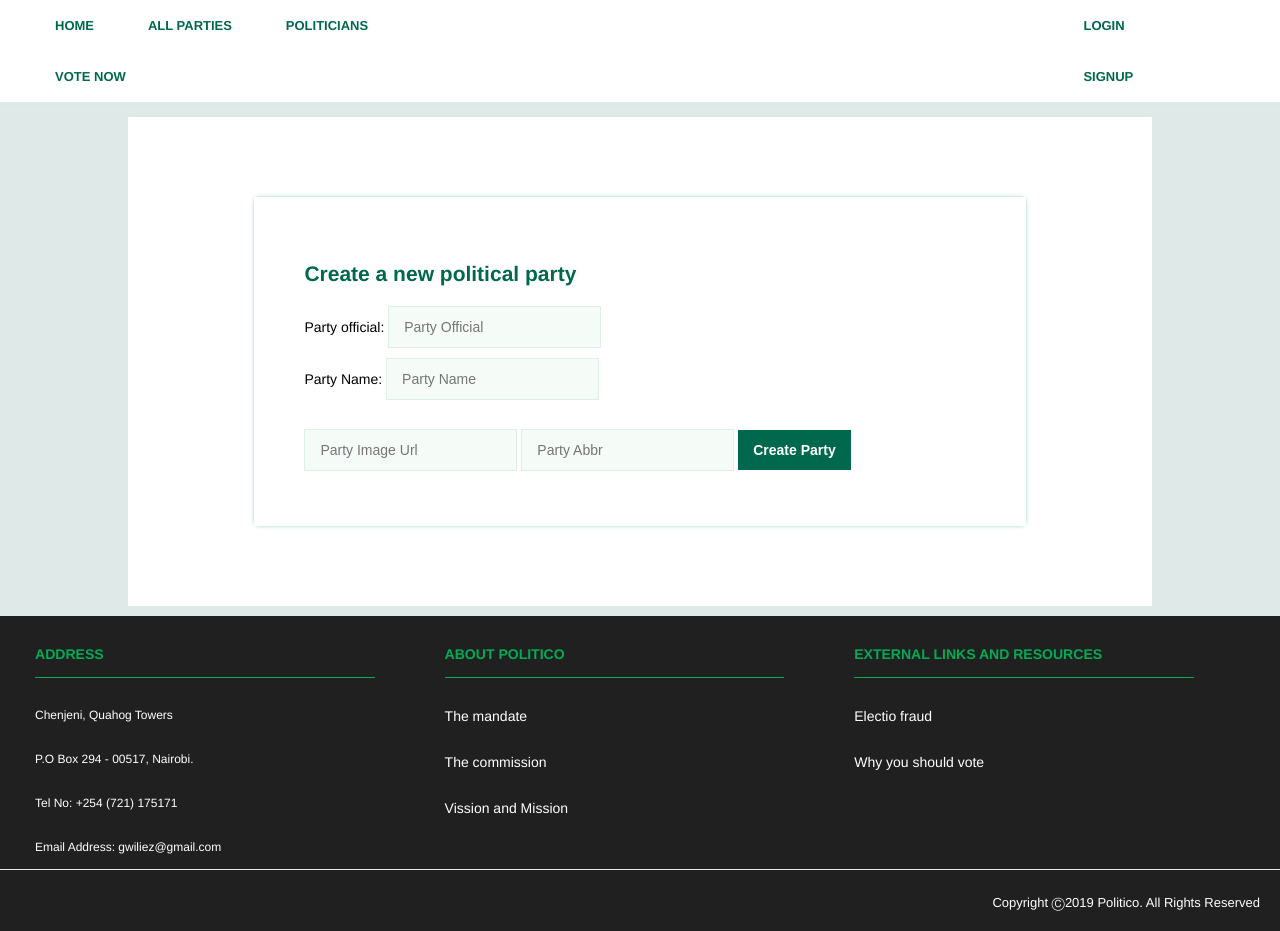
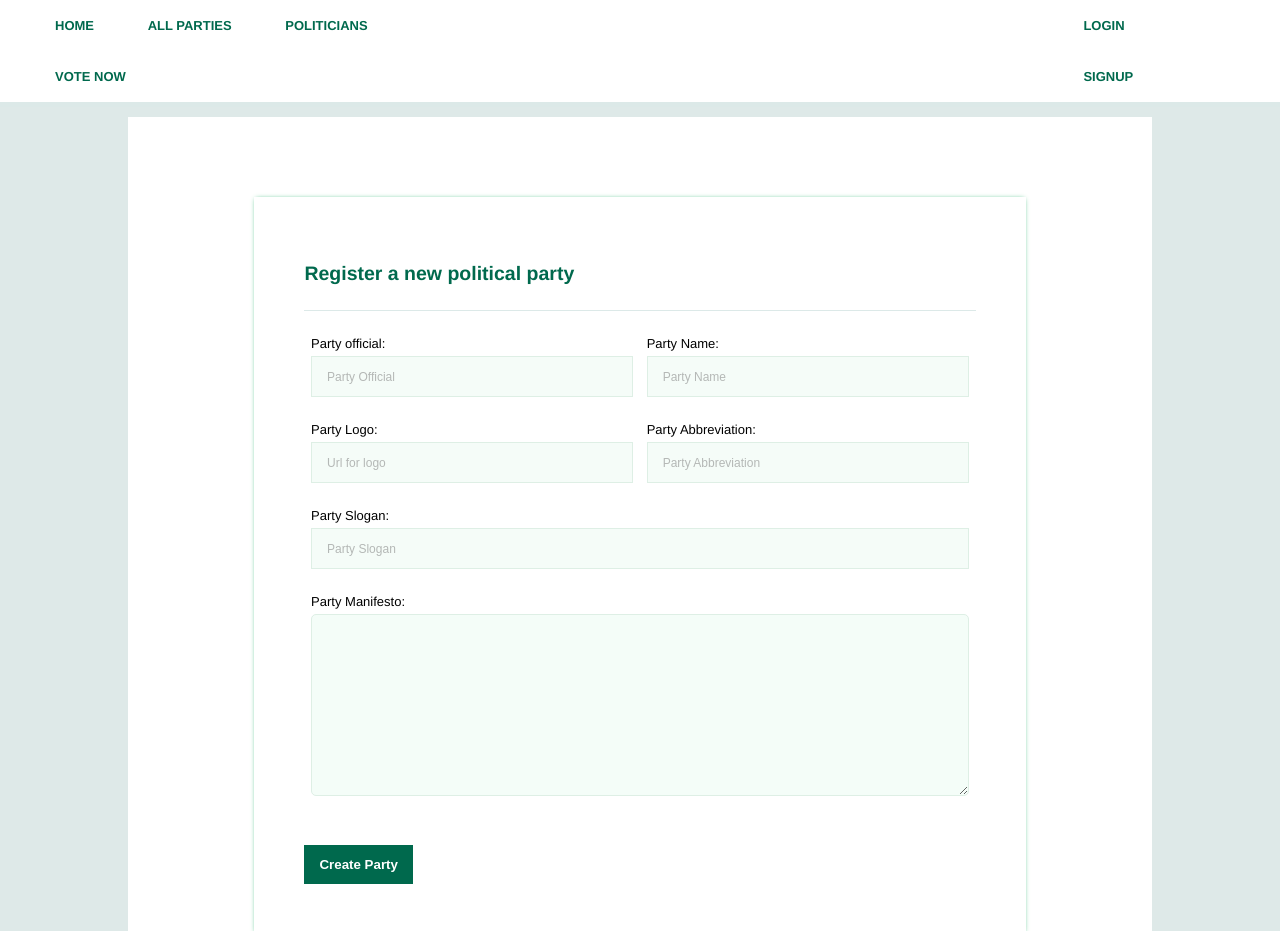
Before and after one commit to willeswa/Politico-UI, a plain HTML site: page UI/new_party.html in a window 1280 px wide. Shown: the top 931 px of the page. Drawn offline with Linux system fonts and the light colour scheme.

Commit message:
[Finish #163533336] style party registration form

```diff
--- a/UI/assets/main.css
+++ b/UI/assets/main.css
@@ -1,6 +1,6 @@
 body, html {
     background: #DEE9E8;
-    font-size: 14px;
+    font-size: 13px;
     font-family: "Helvetica Neue",Helvetica,Arial,sans-serif;
     padding: 0;
     margin: 0 ;
@@ -41,7 +41,6 @@ footer {
     background: #202020;
     width: 100%;
     color: #FFFFFF;
-    font-size: 12px;
     padding-bottom: 25px;
 
 }
@@ -55,7 +54,6 @@ footer h3 {
 
 footer a {
     color: #FFFFFF;
-    font-size: 14px;
 }
 
 * {
@@ -65,14 +63,23 @@ footer a {
 }
 
 input {
+    width: 100%;
     margin: 5px 0;
-    font-size: 14px;
+
     padding: 12px 15px;
     border: #deefe5 1px solid;
     background: #f5fcf8;
+    /* border-radius: 10px; */
 }
 
-
+textarea {
+    background: #F4FDF8;
+    border: #deefe5 1px solid;
+    padding: 15px 20px;
+    margin-top: 5px;
+    border-radius: 5px;
+    width: 100%;
+}
 
 button:hover {
     background: #00BD57;
@@ -88,6 +95,18 @@ nav {
     border-bottom: #DCE9E8 5px solid;
 }
 
+input::placeholder {
+    opacity: 0.5;
+    font-size: 12px;
+}
+
+input:focus , textarea:focus{
+    outline: none;
+    box-shadow: -webkit-box-shadow: 0px 0px 5px -2px rgba(0,166,83,1);
+    -moz-box-shadow: 0px 0px 5px -2px rgba(0,166,83,1);
+    box-shadow: 0px 0px 5px -2px rgba(0,166,83,1);
+}
+
 .upper-div {
     display: flex;
     border-bottom: #DCE9E8 1px solid;
@@ -99,7 +118,7 @@ nav {
 
 .nav-item{
     display: inline-block;
-    font-size: 13px;
+
     font-weight: bold;
     padding: 18px 25px;
 }
@@ -139,7 +158,6 @@ nav {
     background: #00694D;
     color: #FFFFFF;
     font-weight: bold;
-    font-size: inherit;
     /* float: right; */
     margin-top: 25px;
 }
@@ -157,7 +175,7 @@ nav {
 
 .nav-item{
     display: inline-block;
-    font-size: 13px;
+
     font-weight: bold;
     padding: 18px 25px;
 }
@@ -187,13 +205,19 @@ nav {
     padding: 50px 50px;
 }
 
+.form h2 {
+    border-bottom: #DCE9E8 1px solid;
+    padding-bottom: 25px;
+    margin-bottom: 25px;
+}
+
 .button {
     padding: 12px 15px;
     border: none;
     background: #00694D;
     color: #FFFFFF;
     font-weight: bold;
-    font-size: inherit;
+it;
     /* float: right; */
     margin-top: 25px;
 }
@@ -212,5 +236,19 @@ nav {
 }
 .lower-div {
     padding: 25px 20px;
-    font-size: 13px;
+
 }
+
+.group-control {
+    display: flex;
+    margin-bottom: 3%;
+}
+
+.group-input {
+    width: 48%;
+    margin: 0 1%;
+}
+
+#ps, #pm {
+    width: 100%;
+}
--- a/UI/new_party.html
+++ b/UI/new_party.html
@@ -25,20 +25,39 @@
     <div class="container">
         <div class="new-party">
             <form class="form" action="">
-                <h2>Create a new political party</h2>
+                <h2>Register a new political party</h2>
                 <div class="group-control">
                     <div class="group-input">
-                        <label for="party-official">Party official: </label>
+                        <label for="party-official">Party official: </label> <br>
                         <input type="text" name="party_official" id="party-official" placeholder="Party Official">
                     </div>
                     <div class="group-input">
-                        <label for="party-name">Party Name: </label>
+                        <label for="party-name">Party Name: </label> <br>
                         <input type="text" name="party_name" id="party-name" placeholder="Party Name">
                     </div>
                 </div>
-
-                <input type="url" name="party_image" id="party-image" placeholder="Party Image Url">
-                <input type="text" name="party_abbr" id="party-abbr" placeholder="Party Abbr">
+                <div class="group-control">
+                    <div class="group-input">
+                        <label for="party-logo">Party Logo: </label> <br>
+                        <input type="url" name="party_logo" id="party-logo" placeholder="Url for logo">
+                    </div>
+                    <div class="group-input">
+                        <label for="party-abbr">Party Abbreviation: </label> <br>
+                        <input type="text" name="party_abbr" id="party-abbr" placeholder="Party Abbreviation">
+                    </div>
+                </div>
+                <div class="group-control">
+                    <div class="group-input" id="ps">
+                        <label for="party-slogan">Party Slogan: </label><br>
+                        <input type="text" name="party_slogan" id="party-slogan" placeholder="Party Slogan">
+                    </div>
+                </div>
+                <div class="group-control">
+                    <div class="group-input" id="pm">
+                        <label for="manifesto">Party Manifesto: </label>
+                        <textarea name="manifesto" id="manifesto" cols="81" rows="10"></textarea>
+                    </div>
+                </div>
                 <button type="submit" class="button">Create Party</button>
             </form>
         </div>
```
